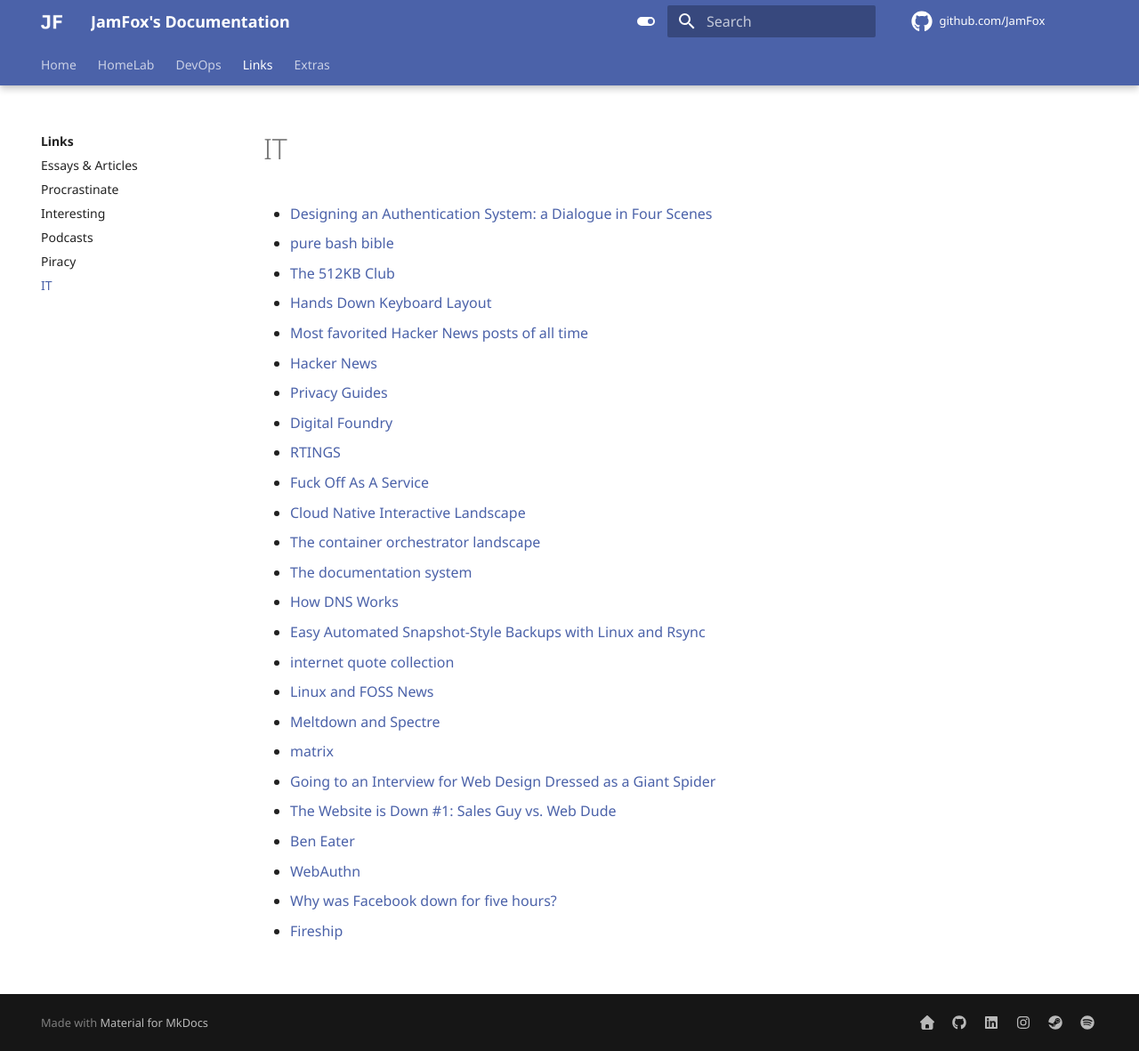
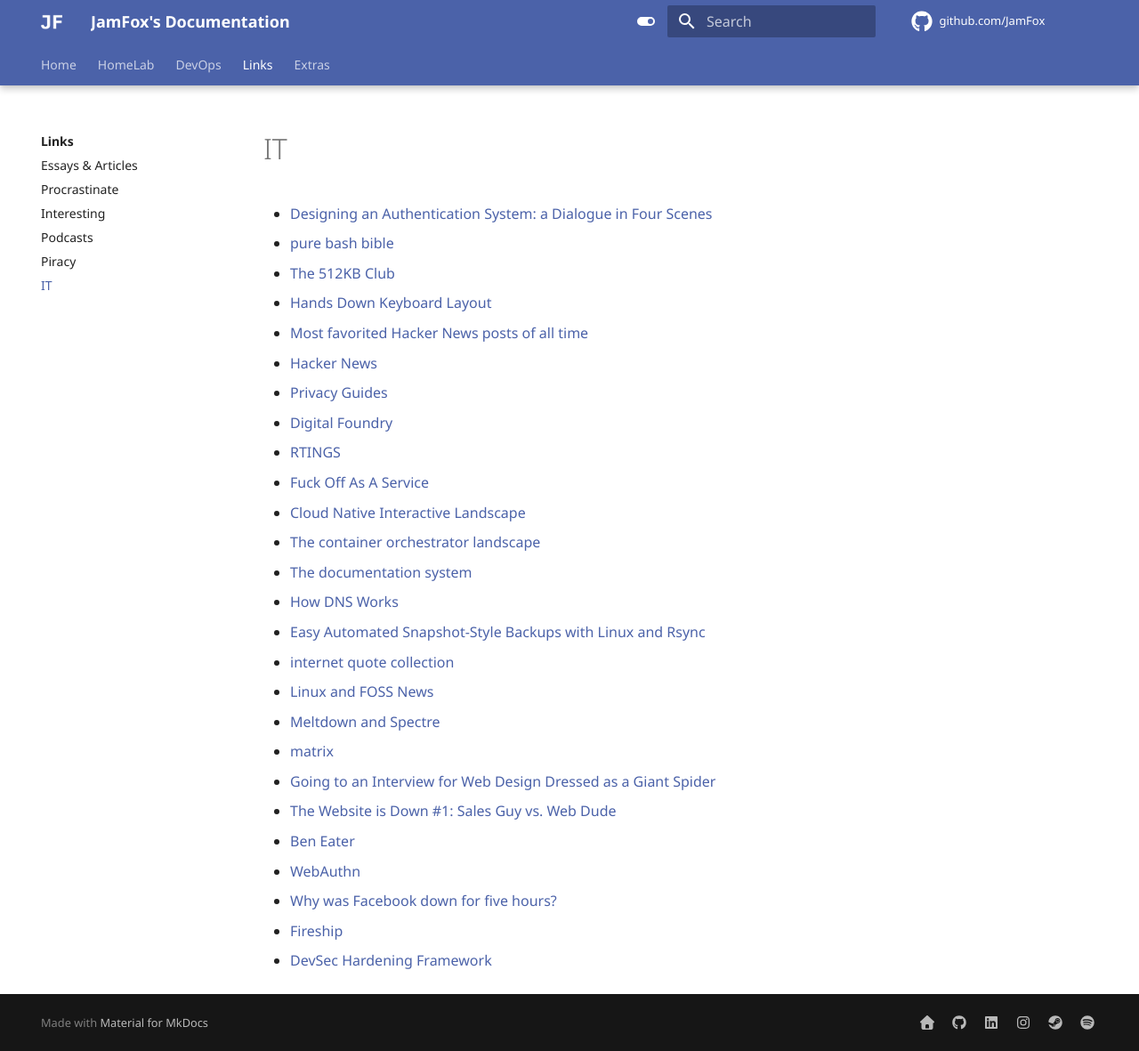
Before and after one commit to JamFox/docs.jamfox.dev, an MkDocs documentation site: the page built from docs/content/links/it.md, in a window 1280 px wide and 1181 px high. Shown: the whole window at 89% size. Built offline with MkDocs 1.6.1 and Material for MkDocs 9.7.7, drawn with Linux system fonts in a browser that asks for light colours; comment, search, counter and statistics services are not loaded.

Commit message:
add devsec

```diff
--- a/docs/content/links/it.md
+++ b/docs/content/links/it.md
@@ -27,3 +27,4 @@ title: "IT"
 - [WebAuthn](https://webauthn.guide/#about-webauthn)
 - [Why was Facebook down for five hours?](https://youtu.be/-wMU8vmfaYo)
 - [Fireship](https://www.youtube.com/c/Fireship)
+- [DevSec Hardening Framework](https://dev-sec.io/)
```
